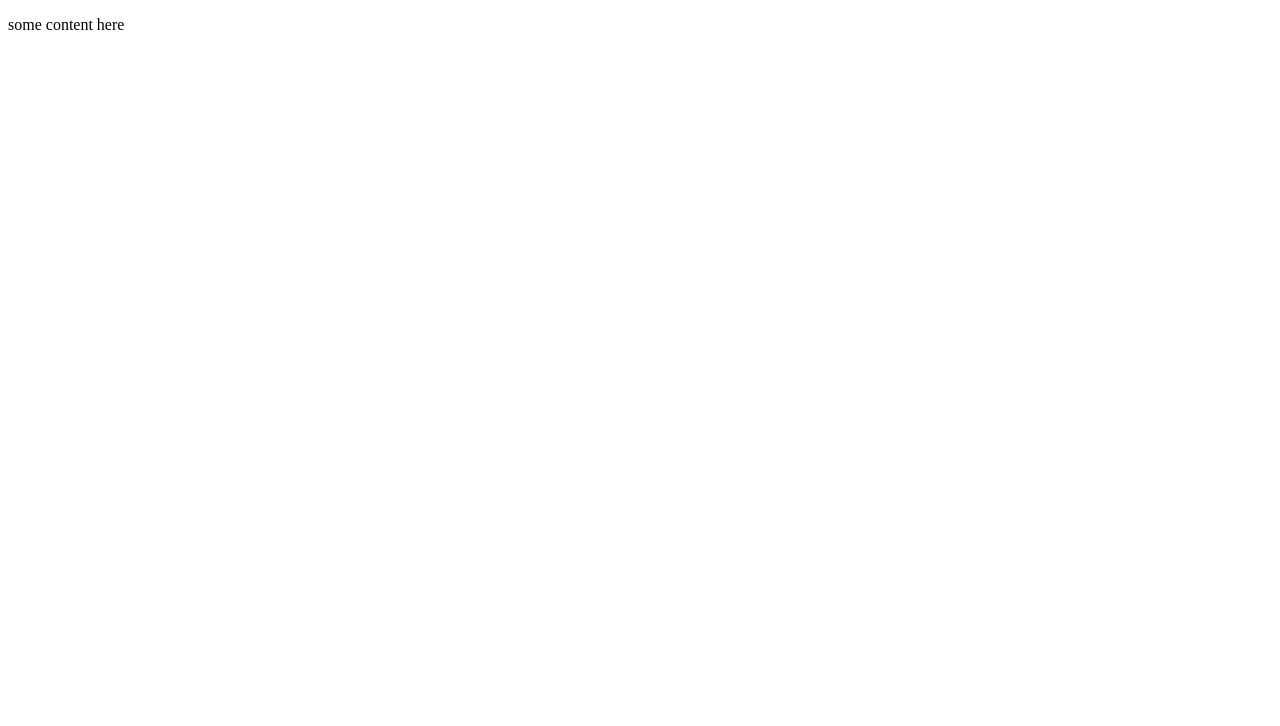
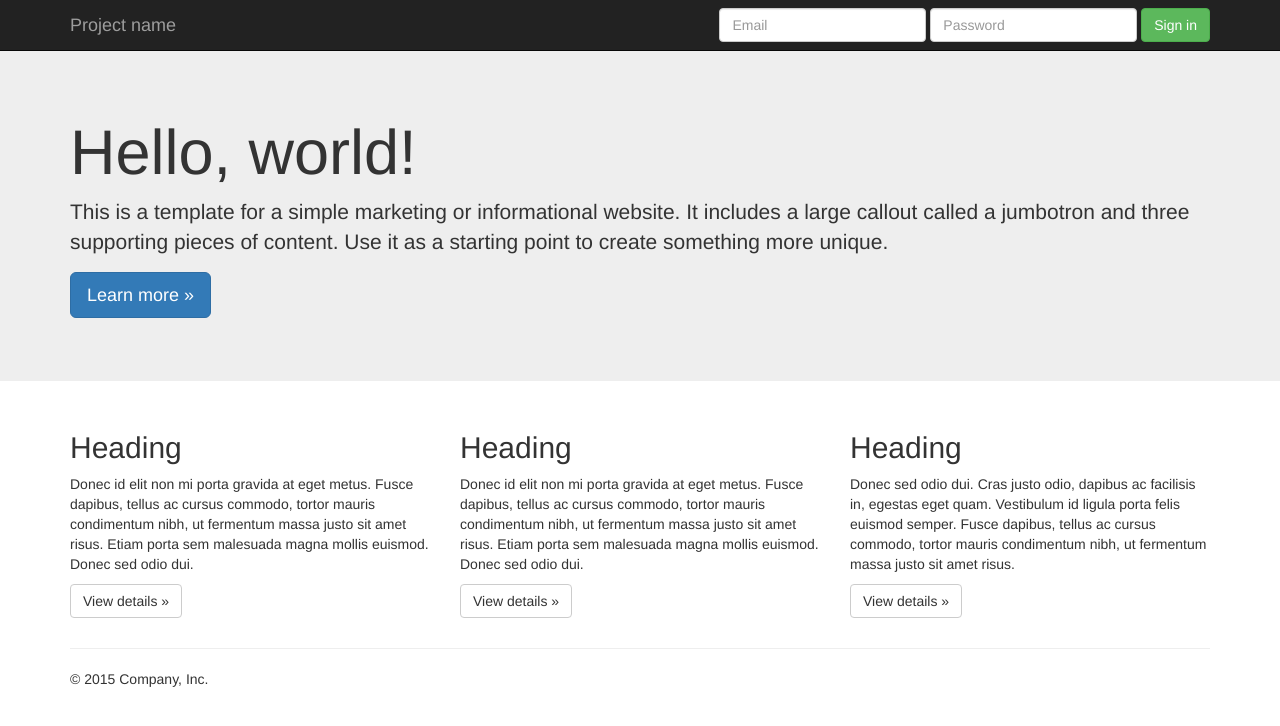
Before and after one commit to ducin-public/modern-frontend-tools-training, a website: page src/index.html in a window 1280 px wide. Drawn offline with nearby package versions, Linux system fonts and the light colour scheme.

Commit message:
bootstrap html added to index.html

```diff
--- a/Gruntfile.js
+++ b/Gruntfile.js
@@ -4,7 +4,10 @@ module.exports = function(grunt) {
         connect: {
             options: {
                 port: 9002,
-                base: 'src'
+                base: [
+                    'src',
+                    'bower_components'
+                ]
             },
             server: {
                 options: {
--- a/src/index.html
+++ b/src/index.html
@@ -1,10 +1,99 @@
-<!DOCTYPE HTML>
-<html>
-    <head>
-        <meta http-equiv="Content-Type" content="text/html; charset=UTF-8"/>
-        <title>Your Website</title>
-    </head>
-    <body>
-        <p>some content here</p>
-    </body>
+
+<!DOCTYPE html>
+<html lang="en">
+<head>
+    <meta charset="utf-8">
+    <meta http-equiv="X-UA-Compatible" content="IE=edge">
+    <meta name="viewport" content="width=device-width, initial-scale=1">
+    <!-- The above 3 meta tags *must* come first in the head; any other head content must come *after* these tags -->
+    <meta name="description" content="">
+    <meta name="author" content="">
+    <link rel="icon" href="../../favicon.ico">
+
+    <title>Jumbotron Template for Bootstrap</title>
+
+    <!-- Bootstrap core CSS -->
+    <link href="/bootstrap/dist/css/bootstrap.min.css" rel="stylesheet">
+
+    <!-- Custom styles for this template -->
+    <link href="jumbotron.css" rel="stylesheet">
+
+    <!-- HTML5 shim and Respond.js for IE8 support of HTML5 elements and media queries -->
+    <!--[if lt IE 9]>
+    <script src="https://oss.maxcdn.com/html5shiv/3.7.2/html5shiv.min.js"></script>
+    <script src="https://oss.maxcdn.com/respond/1.4.2/respond.min.js"></script>
+    <![endif]-->
+</head>
+
+<body>
+
+<nav class="navbar navbar-inverse navbar-fixed-top">
+    <div class="container">
+        <div class="navbar-header">
+            <button type="button" class="navbar-toggle collapsed" data-toggle="collapse" data-target="#navbar" aria-expanded="false" aria-controls="navbar">
+                <span class="sr-only">Toggle navigation</span>
+                <span class="icon-bar"></span>
+                <span class="icon-bar"></span>
+                <span class="icon-bar"></span>
+            </button>
+            <a class="navbar-brand" href="#">Project name</a>
+        </div>
+        <div id="navbar" class="navbar-collapse collapse">
+            <form class="navbar-form navbar-right">
+                <div class="form-group">
+                    <input type="text" placeholder="Email" class="form-control">
+                </div>
+                <div class="form-group">
+                    <input type="password" placeholder="Password" class="form-control">
+                </div>
+                <button type="submit" class="btn btn-success">Sign in</button>
+            </form>
+        </div><!--/.navbar-collapse -->
+    </div>
+</nav>
+
+<!-- Main jumbotron for a primary marketing message or call to action -->
+<div class="jumbotron">
+    <div class="container">
+        <h1>Hello, world!</h1>
+        <p>This is a template for a simple marketing or informational website. It includes a large callout called a jumbotron and three supporting pieces of content. Use it as a starting point to create something more unique.</p>
+        <p><a class="btn btn-primary btn-lg" href="#" role="button">Learn more &raquo;</a></p>
+    </div>
+</div>
+
+<div class="container">
+    <!-- Example row of columns -->
+    <div class="row">
+        <div class="col-md-4">
+            <h2>Heading</h2>
+            <p>Donec id elit non mi porta gravida at eget metus. Fusce dapibus, tellus ac cursus commodo, tortor mauris condimentum nibh, ut fermentum massa justo sit amet risus. Etiam porta sem malesuada magna mollis euismod. Donec sed odio dui. </p>
+            <p><a class="btn btn-default" href="#" role="button">View details &raquo;</a></p>
+        </div>
+        <div class="col-md-4">
+            <h2>Heading</h2>
+            <p>Donec id elit non mi porta gravida at eget metus. Fusce dapibus, tellus ac cursus commodo, tortor mauris condimentum nibh, ut fermentum massa justo sit amet risus. Etiam porta sem malesuada magna mollis euismod. Donec sed odio dui. </p>
+            <p><a class="btn btn-default" href="#" role="button">View details &raquo;</a></p>
+        </div>
+        <div class="col-md-4">
+            <h2>Heading</h2>
+            <p>Donec sed odio dui. Cras justo odio, dapibus ac facilisis in, egestas eget quam. Vestibulum id ligula porta felis euismod semper. Fusce dapibus, tellus ac cursus commodo, tortor mauris condimentum nibh, ut fermentum massa justo sit amet risus.</p>
+            <p><a class="btn btn-default" href="#" role="button">View details &raquo;</a></p>
+        </div>
+    </div>
+
+    <hr>
+
+    <footer>
+        <p>&copy; 2015 Company, Inc.</p>
+    </footer>
+</div> <!-- /container -->
+
+
+<!-- Bootstrap core JavaScript
+================================================== -->
+<!-- Placed at the end of the document so the pages load faster -->
+<script src="https://ajax.googleapis.com/ajax/libs/jquery/1.11.3/jquery.min.js"></script>
+<script>window.jQuery || document.write('<script src="../../assets/js/vendor/jquery.min.js"><\/script>')</script>
+<script src="/bootstrap/dist/js/bootstrap.min.js"></script>
+</body>
 </html>
--- /dev/null
+++ b/src/jumbotron.css
@@ -0,0 +1,5 @@
+/* Move down content because we have a fixed navbar that is 50px tall */
+body {
+    padding-top: 50px;
+    padding-bottom: 20px;
+}
```
